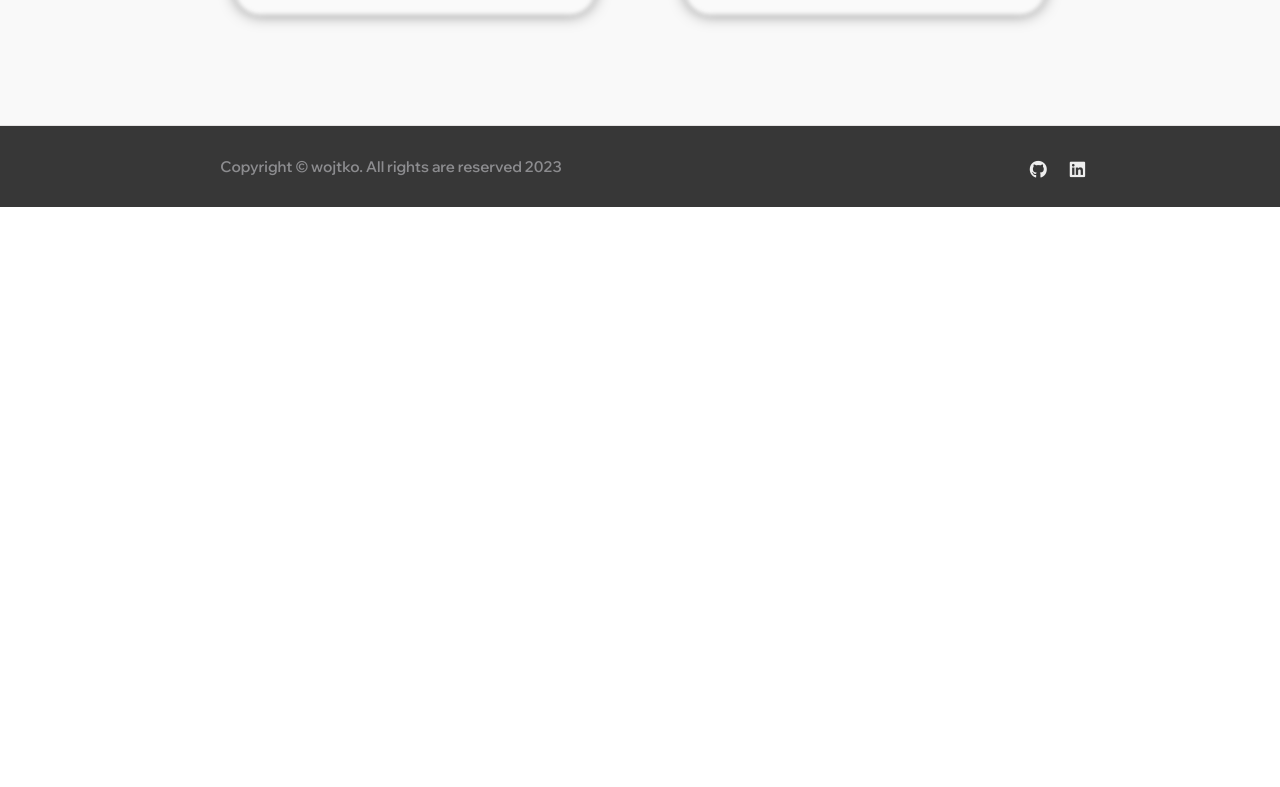
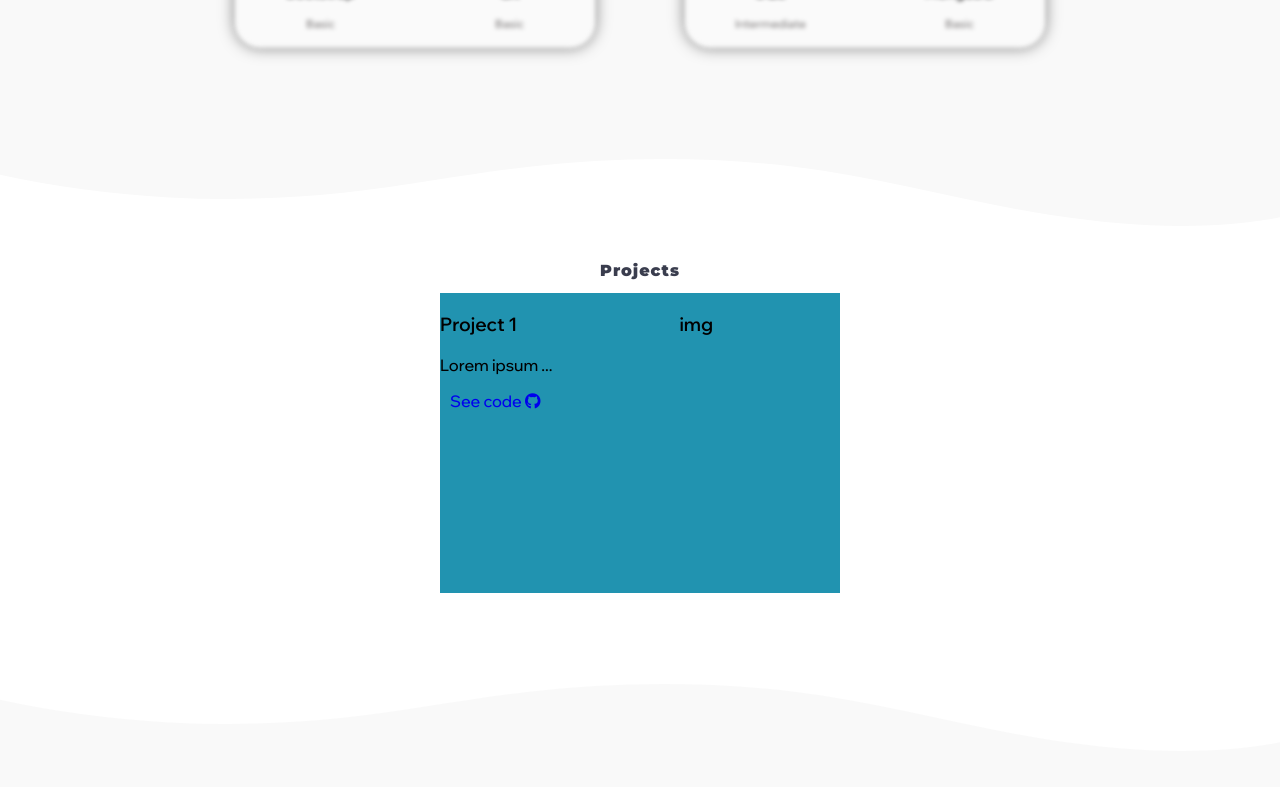
Before and after one commit to JakubWojtkowski/portfolio-website, a React (Create React App) app: page / in a window 1280 px wide. Shown: the part 2002-2789 px from the top of the page. Before the commit the page ends 2209 px from the top, so only its background shows below. Built offline with nearby package versions, Linux system fonts and the light colour scheme.

Commit message:
Start working on contact part

```diff
--- a/public/styles.css
+++ b/public/styles.css
@@ -13,7 +13,7 @@ a {
 }
 
 h1 {
-  font-size: 3rem;
+  font-size: 3.5rem;
   font-family: "Montserrat";
   text-align: left;
 }
@@ -240,7 +240,7 @@ h2 {
 }
 
 .wave .shape-fill-second {
-  fill: #FFF;
+  fill: #fff;
 }
 
 .skills {
@@ -250,8 +250,6 @@ h2 {
   grid-gap: 30px;
   padding: 7% 15%;
   background-color: #f9f9f9;
-  /* height: 80vh; */
-  /* width: 100%; */
 }
 
 .skills span {
@@ -313,6 +311,43 @@ h2 {
   transform: translateY(-10px);
 }
 
+.projects {
+  display: grid;
+  place-items: center;
+  align-content: center;
+  padding: 7% 15%;
+}
+
+.project-item-main {
+  display: grid;
+  grid-template-columns: auto auto;
+  grid-template-rows: auto auto;
+  width: 400px;
+  height: 300px;
+  background-color: #2193b0;
+}
+
+.contact {
+  display: grid;
+  place-items: center;
+  align-content: center;
+  padding: 7% 15%;
+  background-color: #f9f9f9;
+}
+
+.contact-form {
+  display: grid;
+  grid-template-columns: 1 / span 2;
+}
+
+.contact-main {
+  display: flex;
+  flex-direction: column;
+  align-items: start;
+  gap: 10px;
+  background-color: #ece9e9;
+}
+
 .footer {
   display: flex;
   justify-content: center;
--- a/src/components/App.jsx
+++ b/src/components/App.jsx
@@ -6,6 +6,7 @@ import Contact from "./Contact";
 import Intro from "./Intro";
 import About from "./About";
 import Skills from "./Skills";
+import Projects from "./Projects";
 
 function App() {
   return (
@@ -16,9 +17,10 @@ function App() {
         <Intro />
         <About />
         <Skills />
+        <Projects />
         <Contact />
+        <Footer />
       </Fade>
-      <Footer />
     </div>
   );
 }
--- a/src/components/Contact.jsx
+++ b/src/components/Contact.jsx
@@ -1,9 +1,28 @@
 import React from "react";
+import Wave from "./Wave";
 
 function Contact() {
   return (
     <section id="contact">
-
+      <div className="middle-container">
+        <Wave styleClass="shape-fill-second" />
+        <div className="contact">
+          <h2>Contact</h2>
+          <div className="contact-form">
+            <h1 className="contact-heading">Let's work together.</h1>
+            <div className="contact-main">
+              <span>
+                <i className="fa-solid fa-location-dot" />
+                Lorem ipsum
+              </span>
+              <span>
+                <i className="fa-regular fa-envelope" />
+                Lorem ipsum
+              </span>
+            </div>
+          </div>
+        </div>
+      </div>
     </section>
   );
 }
--- a/src/components/Intro.jsx
+++ b/src/components/Intro.jsx
@@ -3,7 +3,7 @@ import { useTypewriter } from "react-simple-typewriter";
 
 function Intro() {
   const [text] = useTypewriter({
-    words: ["Front-end Developer", "Back-end Developer", "Jakub Wojtkowski"],
+    words: ["Front-end Developer", "Fullstack Developer", "Jakub Wojtkowski"],
     typeSpeed: 100,
     deleteSpeed: 80,
     delaySpeed: 1000,
@@ -26,7 +26,7 @@ function Intro() {
                 <br /> Developer.
               </h1>
               <p>
-                Hello <span style={{ fontSize: "2rem" }}>👋🏼</span>. I'm{" "}
+                Hi <span style={{ fontSize: "2rem" }}>👋🏼</span>. I'm{" "}
                 <span className="intro-text-type">{text}</span>.<br />A
                 passionate about creating websites that make people happy and
                 catch the eye.
--- a/src/components/Projects.jsx
+++ b/src/components/Projects.jsx
@@ -0,0 +1,31 @@
+import React from "react";
+import Wave from "./Wave";
+
+function Projects() {
+  return (
+    <section id="projects">
+      <div className="middle-container">
+        <Wave styleClass="shape-fill-first" />
+        <div className="projects">
+          <h2>Projects</h2>
+          <div className="projects-item">
+            <div className="project-item-main">
+              <div className="project-item-text">
+                <h3>Project 1</h3>
+                <p>Lorem ipsum ...</p>
+                <a href="https://github.com/JakubWojtkowski">
+                  See code <i className="fa-brands fa-github"></i>
+                </a>
+              </div>
+              <div className="project-item-img">
+                <h3>img</h3>
+              </div>
+            </div>
+          </div>
+        </div>
+      </div>
+    </section>
+  );
+}
+
+export default Projects;
```
